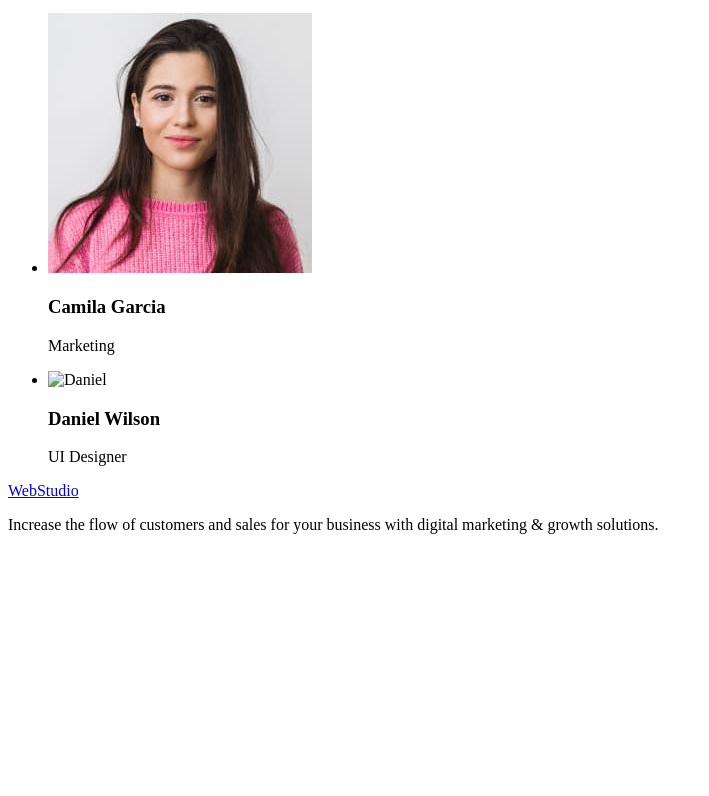
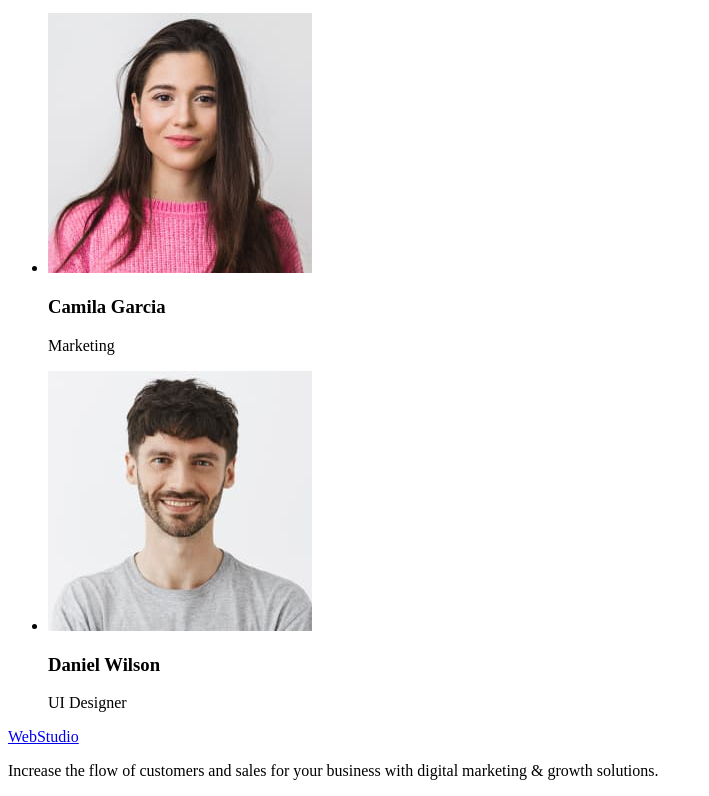
Before and after one commit to vania82/goit-markup-hw-01, a plain HTML site: page index.html in a window 1280 px wide. Shown: the part 1362-2158 px from the top of the page, without its empty margins (0-709 px from the left). Before the commit the page ends 1912 px from the top, so only its background shows below. Drawn offline with Linux system fonts and the light colour scheme.

Commit message:
correction images

```diff
--- a/index.html
+++ b/index.html
@@ -102,7 +102,7 @@
                </li>
 
                <li>
-                  <img src="./img/img2.jpg"
+                  <img src="./images/img2.jpg"
                        alt="Daniel"
                        width="264"
                        height="260"
```
